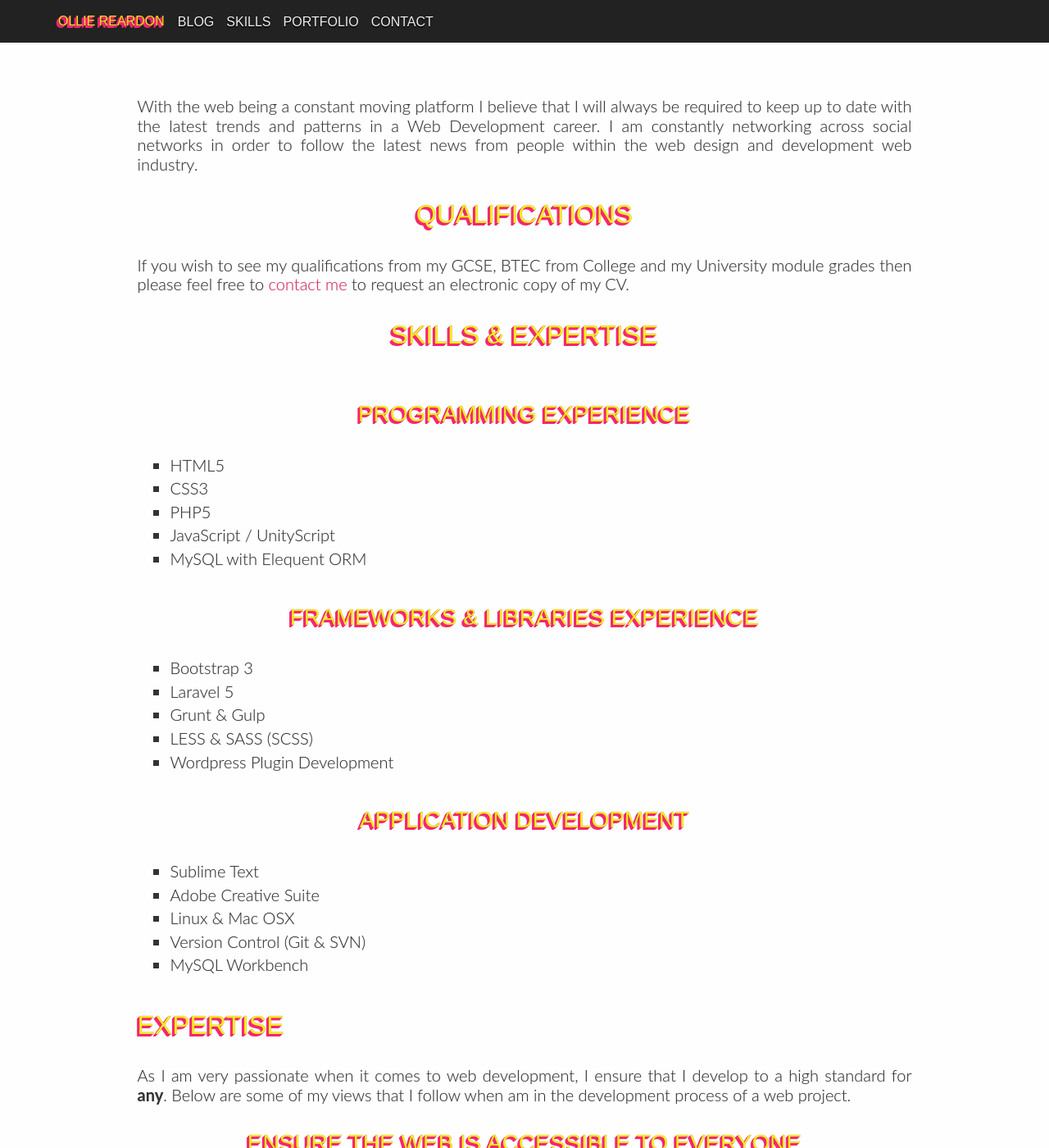
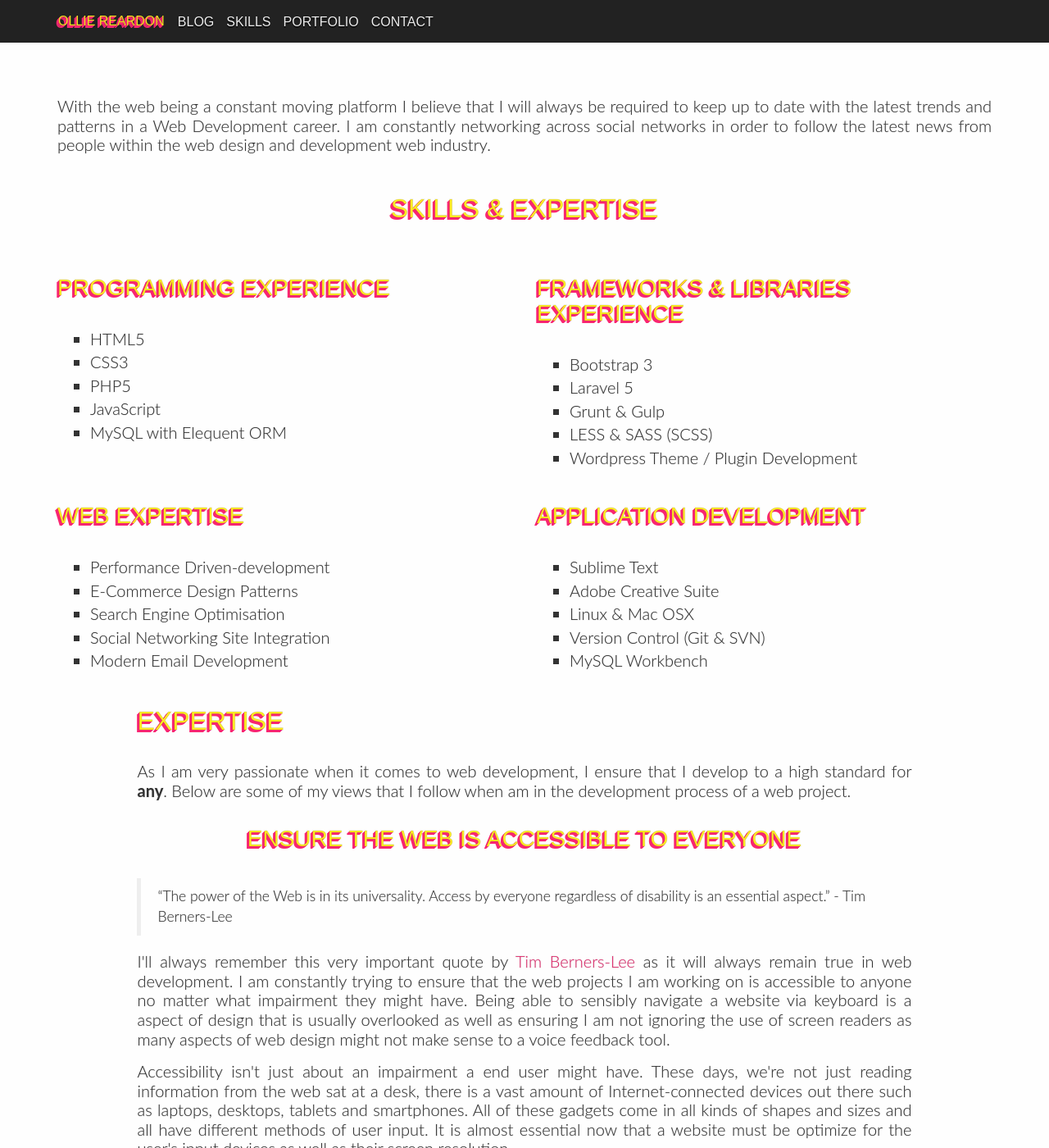
Before and after one commit to ojdon/ojdon.github.io, a Jekyll site: the page built from skills/index.html, in a window 1280 px wide and 1400 px high. Shown: the whole window at 82% size. Built offline with Jekyll 4.4.1, drawn with Linux system fonts in a browser that asks for light colours; Markdown is read by kramdown in place of the engine named in the settings.

Commit message:
Added more recent web skills
That I've learnt from working full time at Rapid Web

```diff
--- a/skills/index.html
+++ b/skills/index.html
@@ -4,45 +4,59 @@ title: "Skills & Expertise"
 description: Linux and OSX web developer with experience with multiple industry standard software, programming languages and frameworks, including Bootstrap 3, Git and Sublime Text 3.
 ---
 <div class="container mainBody fadein">
-	<div class="row">
-        <div class="col-md-10 col-md-offset-1">
+
+
             <p>With the web being a constant moving platform I believe that I will always be required to keep up to date with the latest trends and patterns in a Web Development career. I am constantly networking across social networks in order to follow the latest news from people within the web design and development web industry.</p>
 
-						<h2 class="title text-center">
+			<!--<h2 class="title text-center">
                 Qualifications
             </h2>
             <p>
-                If you wish to see my qualifications from my GCSE, BTEC from College and my University module grades then please feel free to <a href="/contact/">contact me</a> to request an electronic copy of my CV.
-            </p>
+                I graduated from Staffordshire University in 2015 with a First class degree in Web Development. If you want to have a more in-depth look at my University grades, College BTEC grades or school GCSE results then please feel free to <a href="/contact/">contact me</a> and request for an electronic copy of my CV.
+            </p> !-->
+
+
+
+					</div>
+					<div class="container">
 
                 <h2 class="title text-center">Skills &amp; Expertise</h2>
-							</div>
-						</div>
-					</div>
-					<div class="container">
                 <div class="row">
-                    <div class="col-md-10 col-md-offset-1">
-                      <h3 class="text-center">Programming Experience</h3>
+                    <div class="col-sm-6">
+                      <h3>Programming Experience</h3>
                       <ul>
                         <li>HTML5</li>
                         <li>CSS3</li>
                         <li>PHP5</li>
-                        <li>JavaScript / UnityScript</li>
+                        <li>JavaScript</li>
                         <li>MySQL with Elequent ORM</li>
                       </ul>
                     </div>
-										<div class="col-md-10 col-md-offset-1">
-											<h3 class="text-center">Frameworks &amp; Libraries Experience</h3>
+					<div class="col-sm-6">
+						<h3>Frameworks &amp; Libraries Experience</h3>
 						<ul>
 							<li>Bootstrap 3</li>
 							<li>Laravel 5</li>
 							<li>Grunt &amp; Gulp</li>
 							<li>LESS &amp; SASS (SCSS)</li>
-												<li>Wordpress Plugin Development</li>
+							<li>Wordpress Theme / Plugin Development</li>
 						</ul>
 					</div>
-                    <div class="col-md-10 col-md-offset-1">
-                      <h3 class="text-center">Application Development</h3>
+
+                </div>
+                <div class="row">
+                	<div class="col-sm-6">
+                		<h3>Web Expertise</h3>
+                		<ul>
+                			<li>Performance Driven-development</li>
+	                		<li>E-Commerce Design Patterns</li>
+	                		<li>Search Engine Optimisation</li>
+	                		<li>Social Networking Site Integration</li>
+	                		<li>Modern Email Development</li>
+                		</ul>
+                	</div>
+                	<div class="col-sm-6">
+                      <h3>Application Development</h3>
                       <ul>
                         <li>Sublime Text</li>
                         <li>Adobe Creative Suite</li>
```
Lines whose indentation alone changed are shown as unchanged.
